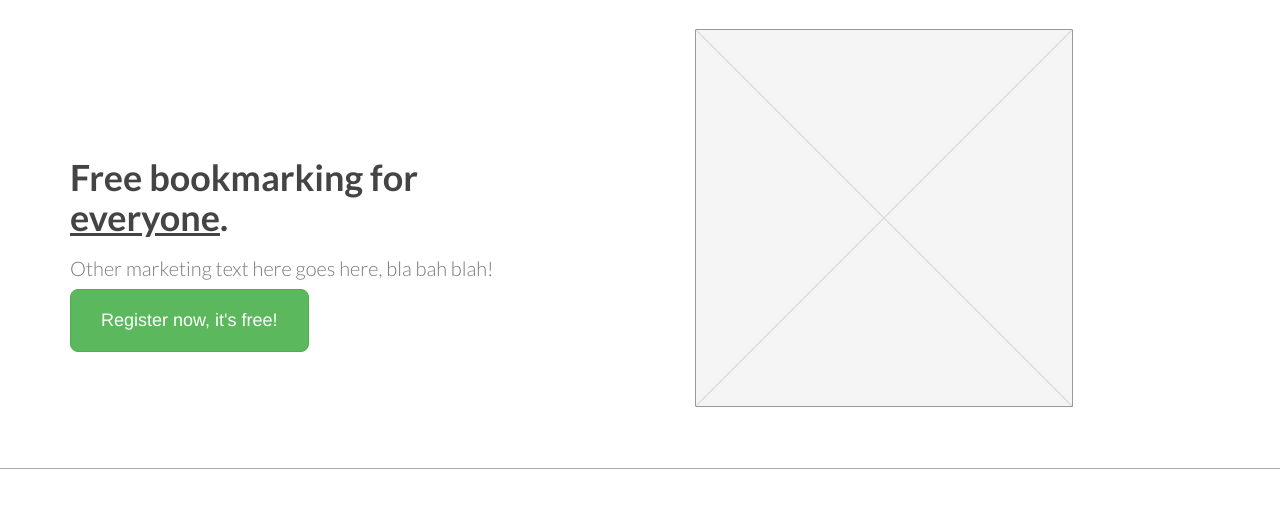
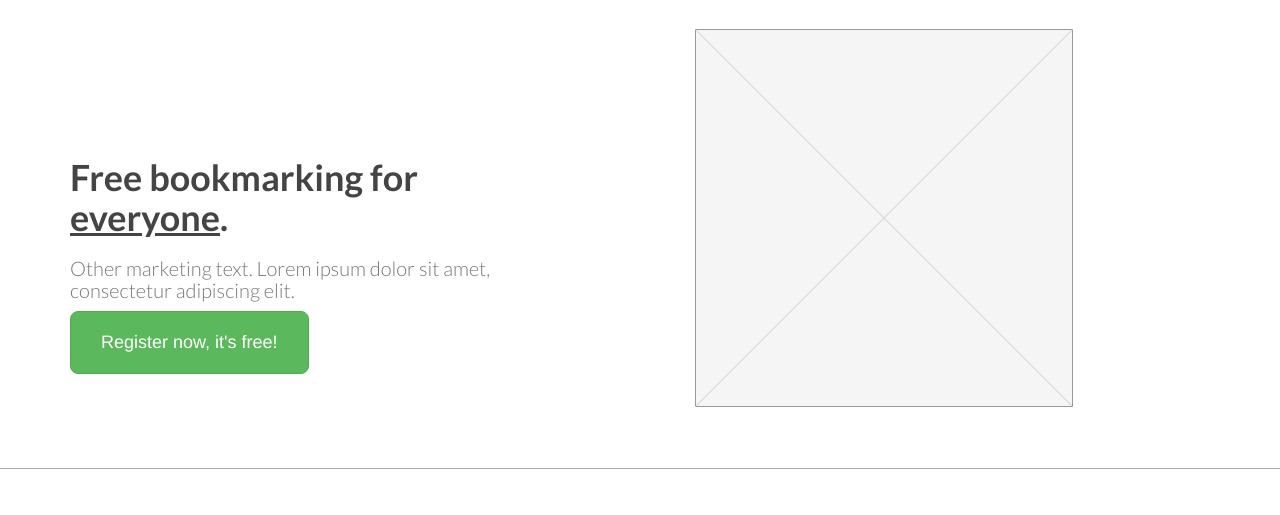
Before and after one commit to nikizh/stashurlinks, a Django app: page / in a window 1280 px wide. Shown: the part 52-567 px from the top of the page. Run offline with Django 3.2, Linux system fonts and the light colour scheme; parts of the project's set-up code (start-up, migrations or seed data) failed here and were passed over; some libraries are stand-ins or nearby versions.

Commit message:
Fixed placeholder text

```diff
--- a/templates/stashmarksApp/index.html
+++ b/templates/stashmarksApp/index.html
@@ -16,7 +16,7 @@
                         </h1>
 
                         <h2>
-                            Other marketing text here goes here, bla bah blah!
+                            Other marketing text. Lorem ipsum dolor sit amet, consectetur adipiscing elit.
                         </h2>
                         <a href="/accounts/signup/" class="btn btn-success btn-xlarge">Register now, it's free!</a>
                     </div>
```
